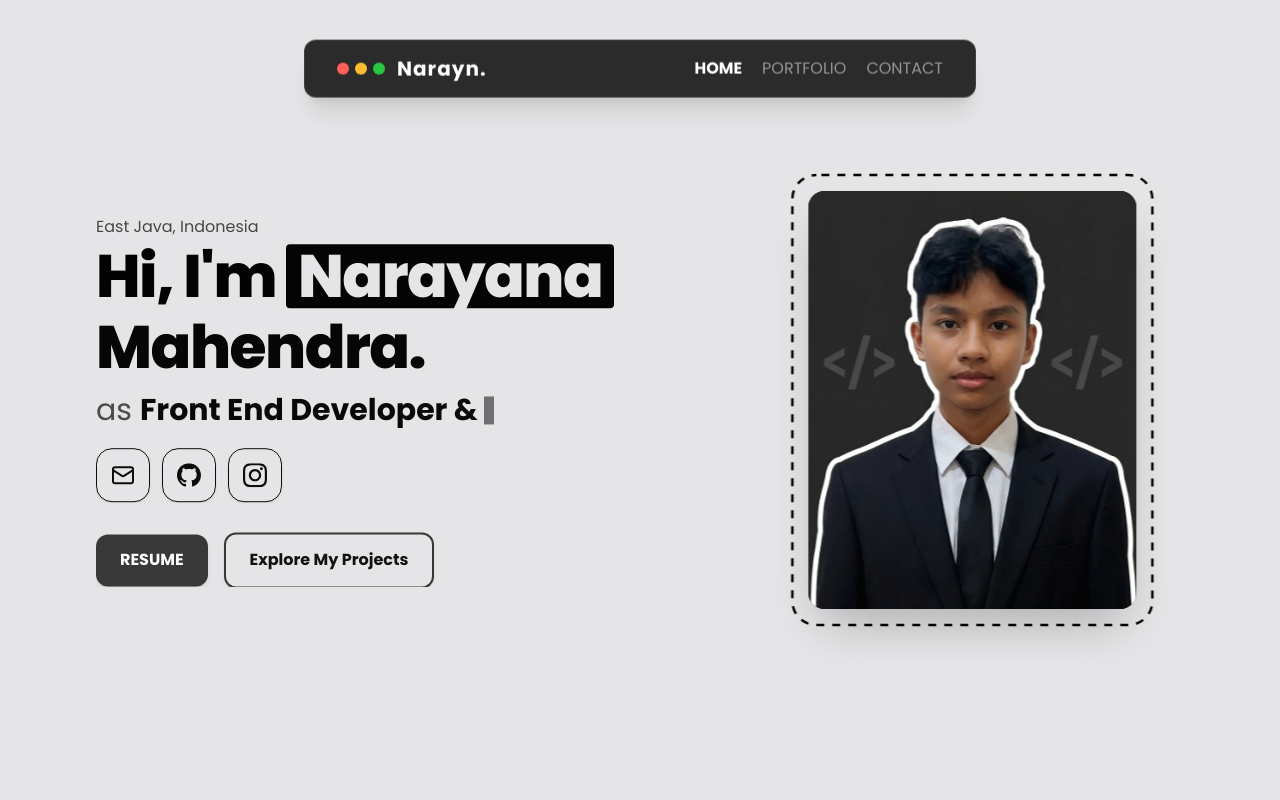
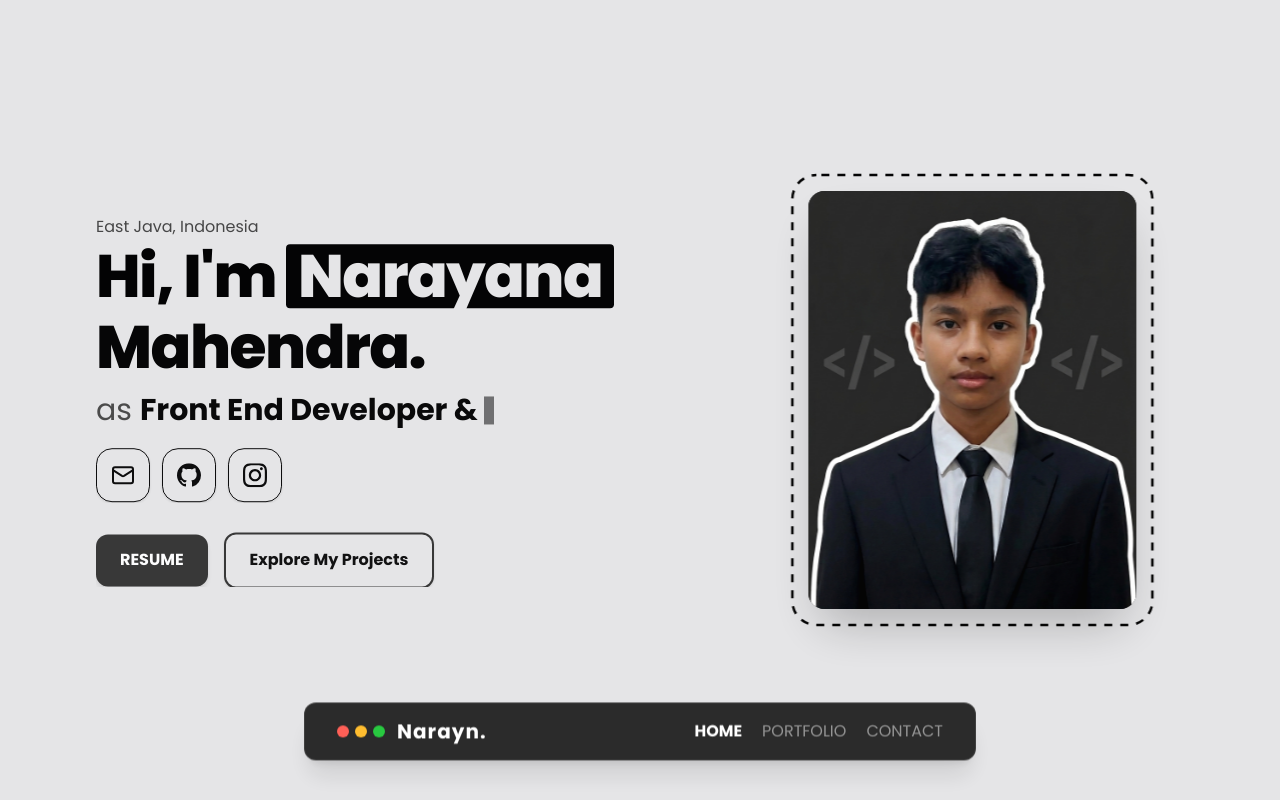
Before and after one commit to NarayanaMahendraAbimanyu/Narayana-Portfolio-Website, a Next.js app: page / in a window 1280 px wide. Shown: the top 800 px of the page. Built offline with nearby package versions, Linux system fonts and the light colour scheme.

Commit message:
Memindahkan navbar dari atas ke bawah layar user

```diff
--- a/app/components/Navbar.tsx
+++ b/app/components/Navbar.tsx
@@ -107,10 +107,10 @@ export default function Navbar() {
   return (
     <>
       <motion.header
-        initial={{ y: -80, opacity: 0 }}
+        initial={{ y: 80, opacity: 0 }}
         animate={{ y: 0, opacity: 1 }}
         transition={{ duration: 2, ease: [0.16, 1, 0.3, 1] }}
-        className="fixed top-4 sm:top-6 md:top-10 left-0 right-0 z-50 w-full px-4 sm:px-6 md:px-16 lg:px-24 flex justify-center"
+        className="fixed bottom-4 sm:bottom-6 md:bottom-10 left-0 right-0 z-50 w-full px-4 sm:px-6 md:px-16 lg:px-24 flex justify-center"
       >
         <nav className="w-full max-w-2xl bg-[#2A2A2A] text-white px-4 sm:px-8 py-2.5 sm:py-3.5 rounded-lg sm:rounded-xl flex items-center justify-between shadow-xl border border-white/10 backdrop-blur-md">
           <Link
```
